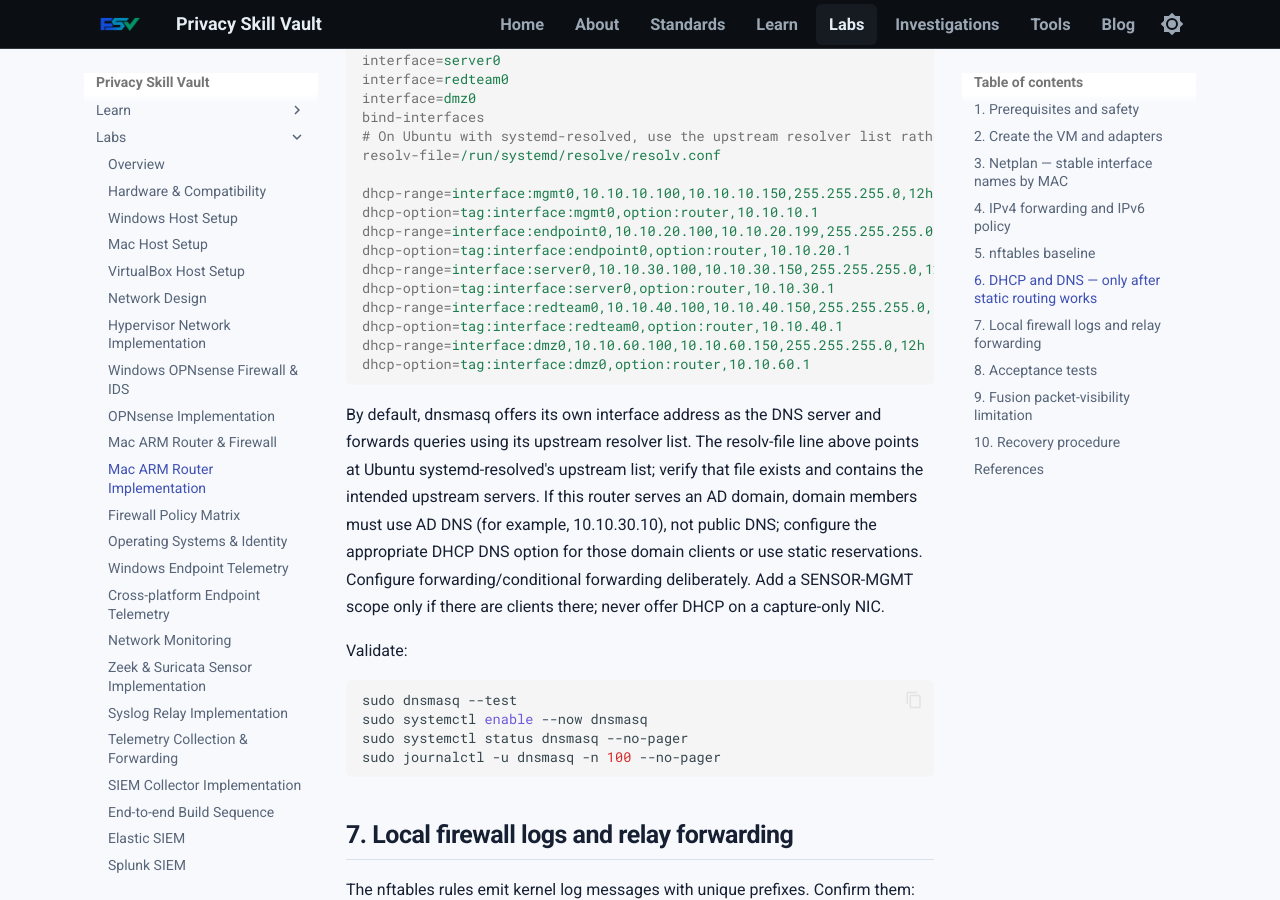
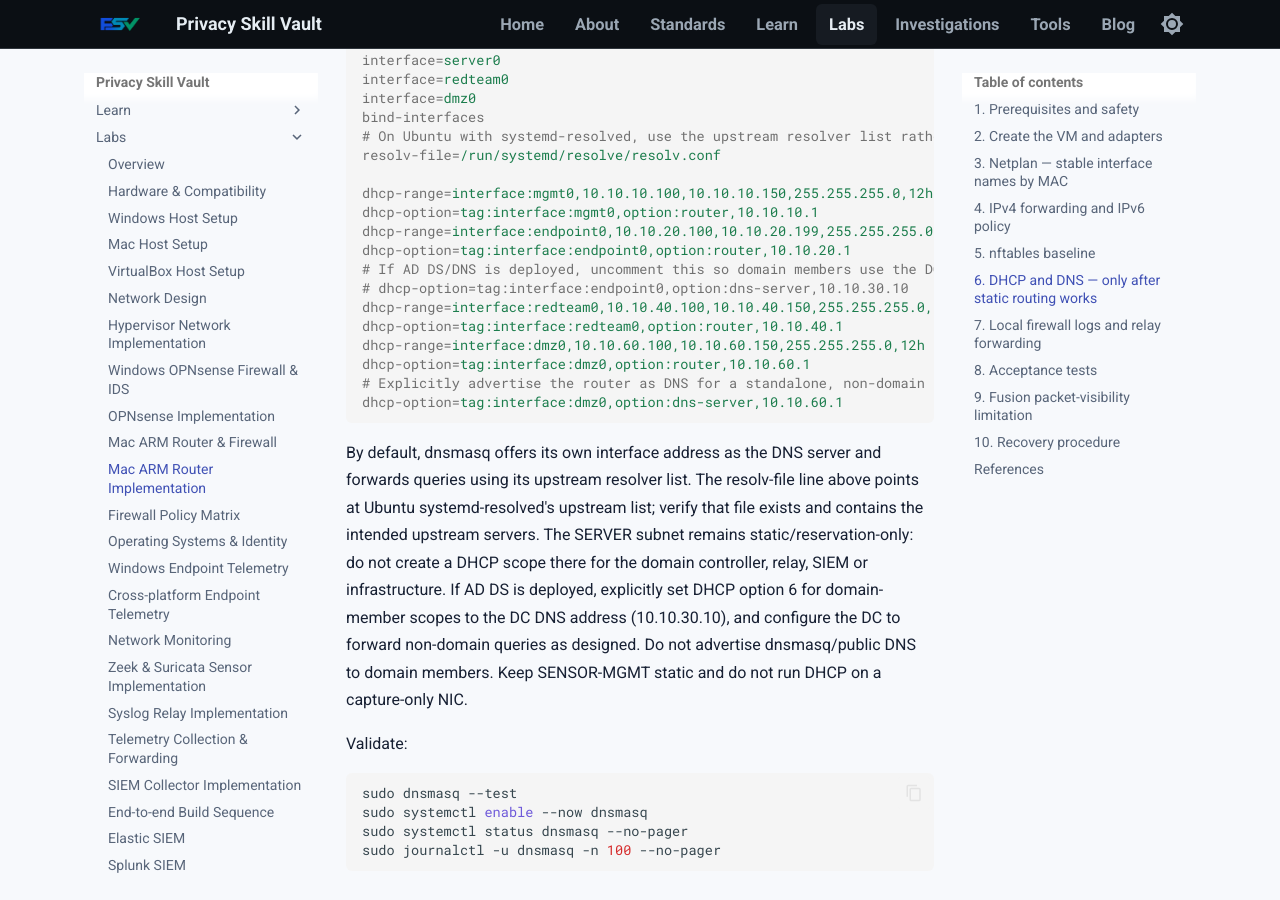
Before and after one commit to PrivacySkillVault/privacyskillvault.github.io, an MkDocs documentation site: the page built from docs/labs/mac-arm-router-implementation.md, in a window 1280 px wide and 900 px high, scrolled down 6269 px. Built offline with MkDocs 1.6.1 and Material for MkDocs 9.7.7, drawn with Linux system fonts in a browser that asks for light colours.

Commit message:
Correct Mac router DHCP scopes and DNS options

```diff
--- a/docs/labs/mac-arm-router-implementation.md
+++ b/docs/labs/mac-arm-router-implementation.md
@@ -264,15 +264,17 @@ dhcp-range=interface:mgmt0,10.10.10.100,10.10.10.150,255.255.255.0,12h
 dhcp-option=tag:interface:mgmt0,option:router,10.10.10.1
 dhcp-range=interface:endpoint0,10.10.20.100,10.10.20.199,255.255.255.0,12h
 dhcp-option=tag:interface:endpoint0,option:router,10.10.20.1
-dhcp-range=interface:server0,10.10.30.100,10.10.30.150,255.255.255.0,12h
-dhcp-option=tag:interface:server0,option:router,10.10.30.1
+# If AD DS/DNS is deployed, uncomment this so domain members use the DC, not dnsmasq/public DNS.
+# dhcp-option=tag:interface:endpoint0,option:dns-server,10.10.30.10
 dhcp-range=interface:redteam0,10.10.40.100,10.10.40.150,255.255.255.0,12h
 dhcp-option=tag:interface:redteam0,option:router,10.10.40.1
 dhcp-range=interface:dmz0,10.10.60.100,10.10.60.150,255.255.255.0,12h
 dhcp-option=tag:interface:dmz0,option:router,10.10.60.1
+# Explicitly advertise the router as DNS for a standalone, non-domain DMZ.
+dhcp-option=tag:interface:dmz0,option:dns-server,10.10.60.1
 ~~~
 
-By default, dnsmasq offers its own interface address as the DNS server and forwards queries using its upstream resolver list. The resolv-file line above points at Ubuntu systemd-resolved's upstream list; verify that file exists and contains the intended upstream servers. If this router serves an AD domain, domain members must use AD DNS (for example, 10.10.30.10), not public DNS; configure the appropriate DHCP DNS option for those domain clients or use static reservations. Configure forwarding/conditional forwarding deliberately. Add a SENSOR-MGMT scope only if there are clients there; never offer DHCP on a capture-only NIC.
+By default, dnsmasq offers its own interface address as the DNS server and forwards queries using its upstream resolver list. The resolv-file line above points at Ubuntu systemd-resolved's upstream list; verify that file exists and contains the intended upstream servers. The SERVER subnet remains static/reservation-only: do not create a DHCP scope there for the domain controller, relay, SIEM or infrastructure. If AD DS is deployed, explicitly set DHCP option 6 for domain-member scopes to the DC DNS address (10.10.30.10), and configure the DC to forward non-domain queries as designed. Do not advertise dnsmasq/public DNS to domain members. Keep SENSOR-MGMT static and do not run DHCP on a capture-only NIC.
 
 Validate:
 
```
